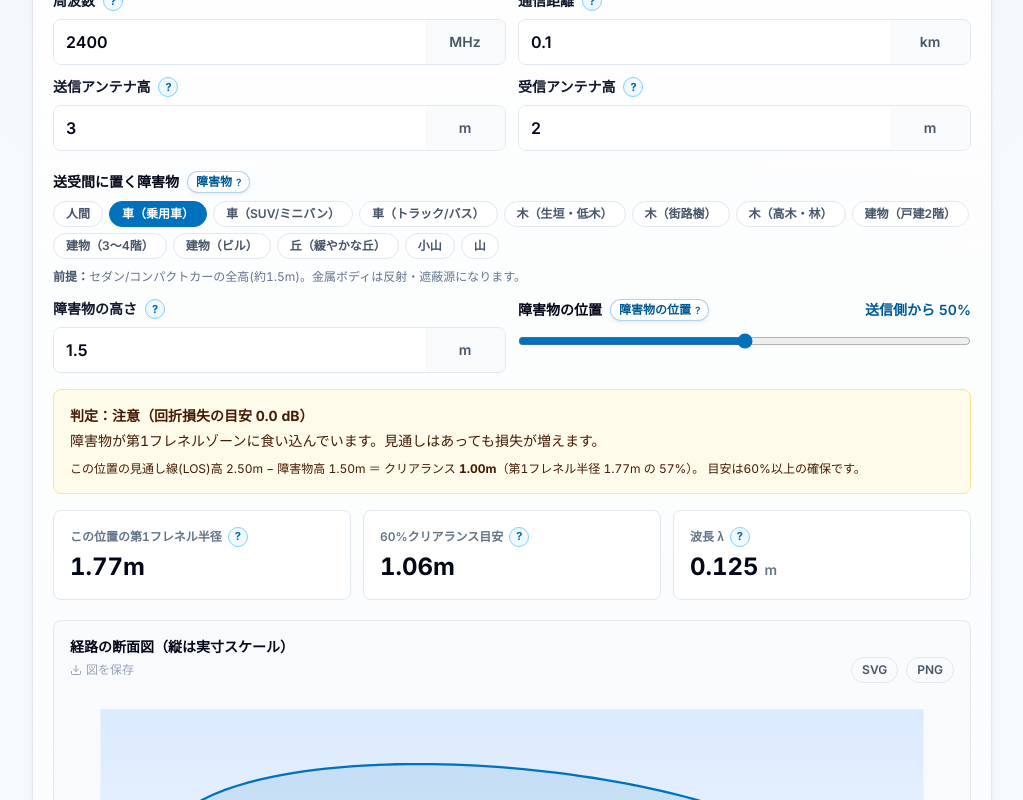
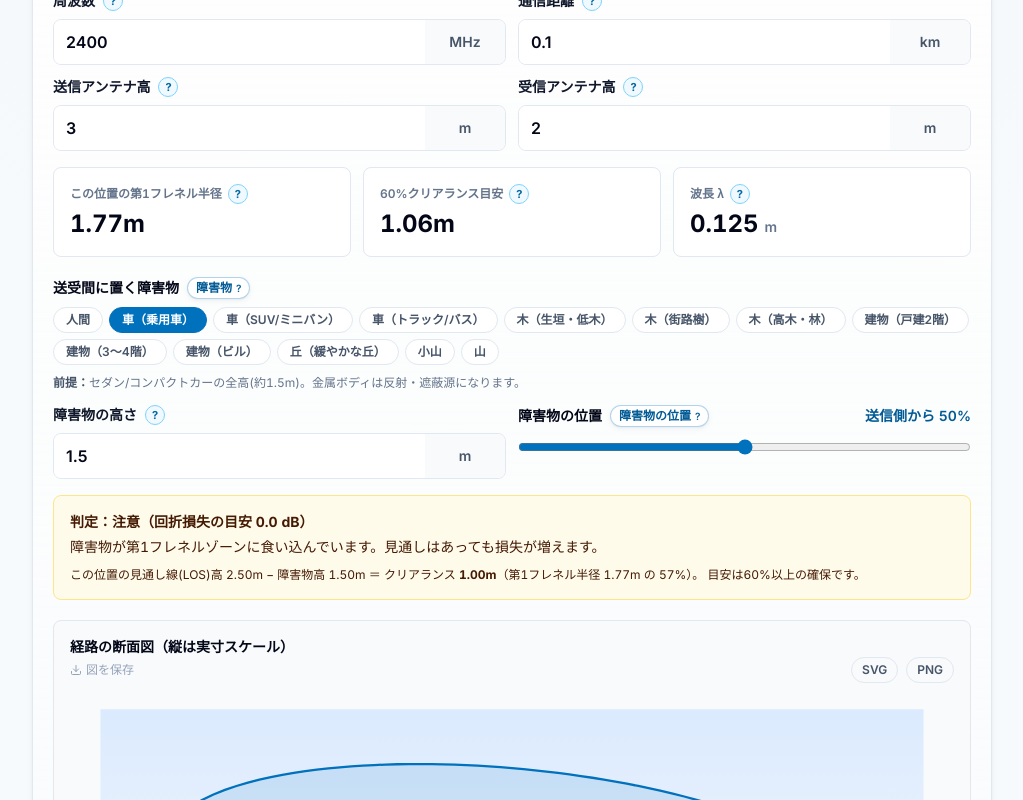
Before and after one commit to ohno-creator/rf-basic-link-calculator, a Next.js app: page /tools/fresnel-zone in a window 1280 px wide. Shown: the part 563-1363 px from the top of the page, without its empty margins (128-1151 px from the left). Built offline with nearby package versions, Linux system fonts and the light colour scheme.

Commit message:
fix(design): 各基本ツールのdata-testid="primary-result"付与とレイアウト調整によるフォールド予算(900px以下)の達成統合

```diff
--- a/src/app/tools/_components/AntennaToolPanel.tsx
+++ b/src/app/tools/_components/AntennaToolPanel.tsx
@@ -1822,7 +1822,7 @@ export function AntennaToolPanel({ toolId }: { toolId: AntennaToolId }) {
           ))}
         </div>
 
-        <div className="mt-5 grid gap-4 md:grid-cols-2">
+        <div className="mt-5 grid gap-4 md:grid-cols-2 lg:grid-cols-3 xl:grid-cols-4">
           {config.fields.map((field) => (
             <Field
               key={field.key}
@@ -1868,8 +1868,6 @@ export function AntennaToolPanel({ toolId }: { toolId: AntennaToolId }) {
 
       {computation.view ? (
         <>
-          <ResearchBridgeSection toolId={toolId} />
-
           <div className="grid gap-5 lg:grid-cols-[0.95fr_1.05fr]">
             <Card as="section" padding="lg">
               <div className="flex flex-wrap items-center justify-between gap-2">
@@ -1878,7 +1876,7 @@ export function AntennaToolPanel({ toolId }: { toolId: AntennaToolId }) {
                   主役の値は大きく表示し、その値で何を判断するかは各カードの補足と下の解説にまとめています。dB、長さ、割合など単位も必ず確認してください。
                 </Tooltip>
               </div>
-              <div className="mt-4 grid gap-3 sm:grid-cols-3">
+              <div data-testid="primary-result" className="mt-4 grid gap-3 sm:grid-cols-3">
                 {computation.view.cards.map((item) => (
                   <MetricCard
                     key={item.label}
@@ -1905,6 +1903,8 @@ export function AntennaToolPanel({ toolId }: { toolId: AntennaToolId }) {
             <AntennaDiagram diagram={computation.view.diagram} />
           </div>
 
+          <ResearchBridgeSection toolId={toolId} />
+
           <MiniChart chart={computation.view.chart} />
 
           <GuidanceSection toolId={toolId} />
--- a/src/app/tools/_components/FresnelZonePanel.tsx
+++ b/src/app/tools/_components/FresnelZonePanel.tsx
@@ -184,6 +184,28 @@ export function FresnelZonePanel() {
         />
       </div>
 
+      {/* 主要な数値 */}
+      {result ? (
+        <div data-testid="primary-result" className="mt-4 grid gap-3 sm:grid-cols-3">
+          <MetricCard
+            label="この位置の第1フレネル半径"
+            value={formatMeters(result.firstZoneRadiusM)}
+            hint="障害物位置での第1フレネルゾーンの半径です。この60%以上を障害物から空けるのが目安です。"
+          />
+          <MetricCard
+            label="60%クリアランス目安"
+            value={formatMeters(result.clearance60M)}
+            hint="第1フレネル半径の60%。見通し通信でこの高さ以上を空けると回り込み損失をほぼ無視できる、という実務則です。"
+          />
+          <MetricCard
+            label="波長 λ"
+            value={formatNumber(result.wavelengthM, 3)}
+            unit="m"
+            hint="周波数に対応する波長(λ=c/f)です。フレネル半径はλの平方根に比例します。"
+          />
+        </div>
+      ) : null}
+
       {/* 障害物 */}
       <div className="mt-5">
         <div className="flex items-center gap-2">
@@ -280,28 +302,6 @@ export function FresnelZonePanel() {
         </p>
       )}
 
-      {/* 主要な数値 */}
-      {result ? (
-        <div className="mt-4 grid gap-3 sm:grid-cols-3">
-          <MetricCard
-            label="この位置の第1フレネル半径"
-            value={formatMeters(result.firstZoneRadiusM)}
-            hint="障害物位置での第1フレネルゾーンの半径です。この60%以上を障害物から空けるのが目安です。"
-          />
-          <MetricCard
-            label="60%クリアランス目安"
-            value={formatMeters(result.clearance60M)}
-            hint="第1フレネル半径の60%。見通し通信でこの高さ以上を空けると回り込み損失をほぼ無視できる、という実務則です。"
-          />
-          <MetricCard
-            label="波長 λ"
-            value={formatNumber(result.wavelengthM, 3)}
-            unit="m"
-            hint="周波数に対応する波長(λ=c/f)です。フレネル半径はλの平方根に比例します。"
-          />
-        </div>
-      ) : null}
-
       {/* 断面図 */}
       <div className="mt-5">
         {result && analysis && midRadiusM ? (
--- a/src/app/tools/_components/MicrostripLinePanel.tsx
+++ b/src/app/tools/_components/MicrostripLinePanel.tsx
@@ -247,7 +247,7 @@ export function MicrostripLinePanel() {
 
       {result ? (
         <>
-          <div className="mt-4 grid gap-3 sm:grid-cols-3">
+          <div data-testid="primary-result" className="mt-4 grid gap-3 sm:grid-cols-3">
             <MetricCard
               label="特性インピーダンス"
               value={formatNumber(result.impedanceOhms, 1)}
--- a/src/app/tools/_components/SimpleLinkBudgetPanel.tsx
+++ b/src/app/tools/_components/SimpleLinkBudgetPanel.tsx
@@ -263,7 +263,7 @@ export function SimpleLinkBudgetPanel() {
 
         {result ? (
           <>
-            <div className="mt-5 grid gap-3 sm:grid-cols-3">
+            <div data-testid="primary-result" className="mt-5 grid gap-3 sm:grid-cols-3">
               <MetricCard
                 label="リンク余裕"
                 value={formatSigned(result.linkMarginDb, "dB", 1)}
--- a/src/app/tools/nami-gate-window/components/NamiGateClient.tsx
+++ b/src/app/tools/nami-gate-window/components/NamiGateClient.tsx
@@ -216,7 +216,7 @@ export function NamiGateClient() {
           </h2>
 
           {/* 判定 */}
-          <StateCard tone={evaluation.tone} padding="md" className="space-y-2">
+          <StateCard data-testid="primary-result" tone={evaluation.tone} padding="md" className="space-y-2">
             <div className="flex items-center gap-2">
               <Badge tone={evaluation.tone} size="sm">
                 判定：{evaluation.label}
--- a/src/app/tools/ncu-below-ground/components/NcuBelowGroundClient.tsx
+++ b/src/app/tools/ncu-below-ground/components/NcuBelowGroundClient.tsx
@@ -550,7 +550,6 @@ export function NcuBelowGroundClient() {
       </Card>
 
       <PurposeSwitch activeMode={activeMode} onChange={setActiveMode} />
-      <WorkflowGuide mode={activeMode} />
 
       {activeMode === "field" ? (
         <FieldAnalysisPanel
@@ -815,6 +814,8 @@ export function NcuBelowGroundClient() {
         <ResultPanel input={input} result={result} />
       </div>
 
+      <WorkflowGuide mode={activeMode} />
+
       <NcuBudgetWaterfall input={input} result={result} />
 
       <NcuCrossSectionDiagram input={input} result={result} />
```
Also changed, not shown: 1 other file (tests, documents, lock files or other folders).
